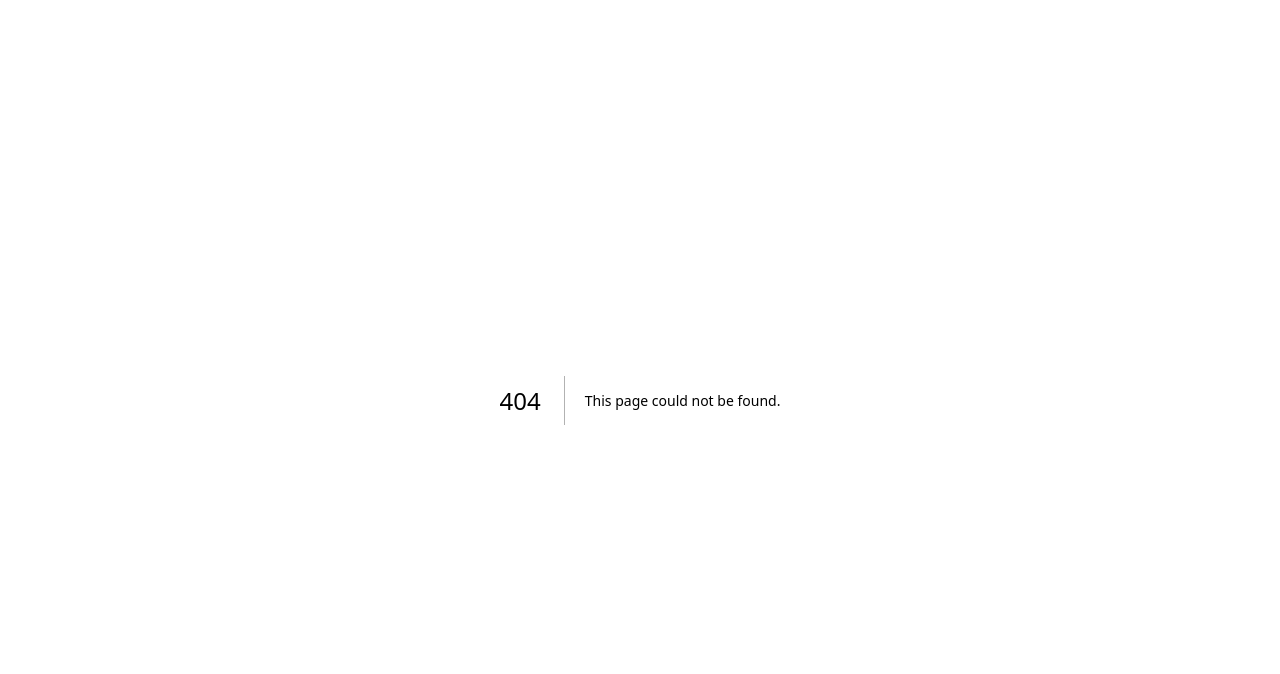
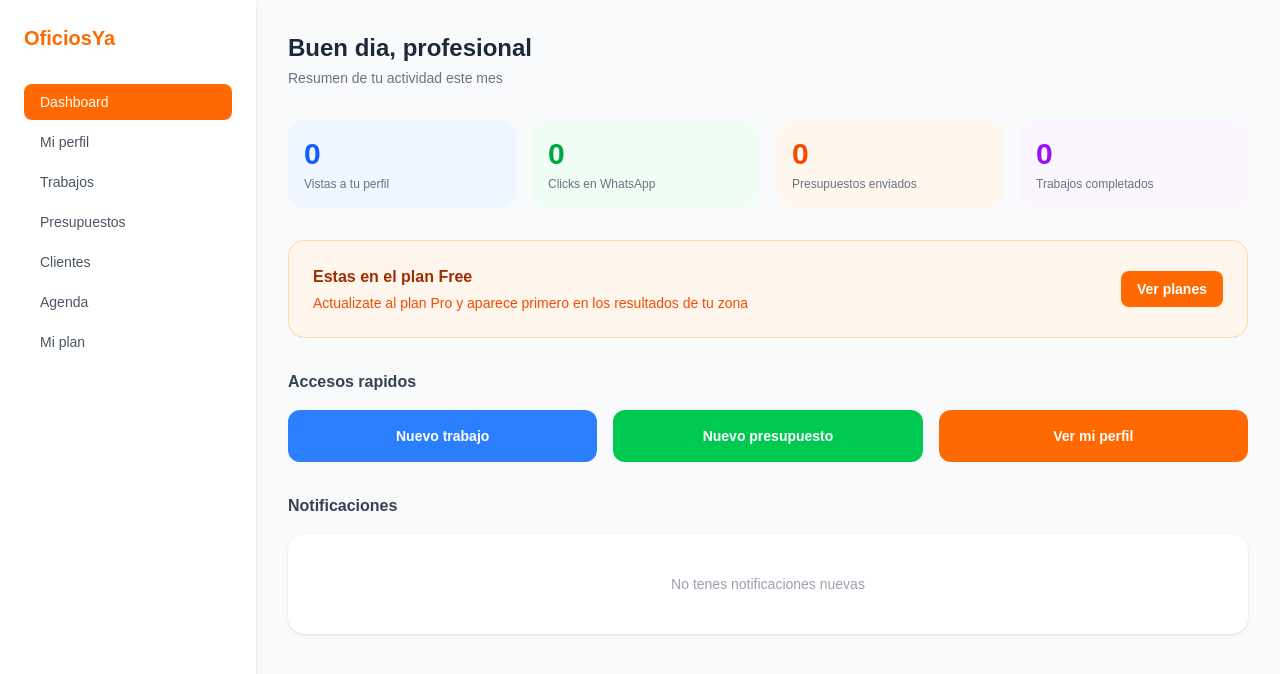
Before and after one commit to kaporay21/oficios, a Next.js app: page /dashboard in a window 1280 px wide. Before the commit this address had no page. Shown: the top 674 px of the page. Built offline with nearby package versions, Linux system fonts and the light colour scheme.

Commit message:
dashboard del profesional listo

```diff
--- /dev/null
+++ b/app/dashboard/page.tsx
@@ -0,0 +1,87 @@
+export default function Dashboard() {
+  return (
+    <div className="min-h-screen bg-gray-50 flex">
+
+      {/* SIDEBAR */}
+      <aside className="w-64 bg-white shadow-sm min-h-screen p-6 hidden md:block">
+        <a href="/" className="text-xl font-bold text-orange-500 block mb-8">OficiosYa</a>
+        <nav className="space-y-1">
+          {[
+            { label: "Dashboard", href: "/dashboard", activo: true },
+            { label: "Mi perfil", href: "/dashboard/perfil" },
+            { label: "Trabajos", href: "/dashboard/trabajos" },
+            { label: "Presupuestos", href: "/dashboard/presupuestos" },
+            { label: "Clientes", href: "/dashboard/clientes" },
+            { label: "Agenda", href: "/dashboard/agenda" },
+            { label: "Mi plan", href: "/dashboard/plan" },
+          ].map((item) => (
+            <a key={item.label} href={item.href} className={`block px-4 py-2 rounded-lg text-sm font-medium transition ${item.activo ? "bg-orange-500 text-white" : "text-gray-600 hover:bg-gray-100"}`}>
+              {item.label}
+            </a>
+          ))}
+        </nav>
+      </aside>
+
+      {/* CONTENIDO */}
+      <main className="flex-1 p-8">
+        <div className="mb-8">
+          <h1 className="text-2xl font-bold text-gray-800">Buen dia, profesional</h1>
+          <p className="text-gray-500 text-sm mt-1">Resumen de tu actividad este mes</p>
+        </div>
+
+        {/* KPIs */}
+        <div className="grid grid-cols-2 md:grid-cols-4 gap-4 mb-8">
+          {[
+            { label: "Vistas a tu perfil", valor: "0", color: "text-blue-600", bg: "bg-blue-50" },
+            { label: "Clicks en WhatsApp", valor: "0", color: "text-green-600", bg: "bg-green-50" },
+            { label: "Presupuestos enviados", valor: "0", color: "text-orange-600", bg: "bg-orange-50" },
+            { label: "Trabajos completados", valor: "0", color: "text-purple-600", bg: "bg-purple-50" },
+          ].map((kpi) => (
+            <div key={kpi.label} className={`${kpi.bg} rounded-2xl p-4`}>
+              <div className={`text-3xl font-bold ${kpi.color} mb-1`}>{kpi.valor}</div>
+              <div className="text-xs text-gray-500">{kpi.label}</div>
+            </div>
+          ))}
+        </div>
+
+        {/* BANNER FREE */}
+        <div className="bg-orange-50 border border-orange-200 rounded-2xl p-6 mb-8">
+          <div className="flex justify-between items-center">
+            <div>
+              <h3 className="font-semibold text-orange-800 mb-1">Estas en el plan Free</h3>
+              <p className="text-sm text-orange-600">Actualizate al plan Pro y aparece primero en los resultados de tu zona</p>
+            </div>
+            <a href="/dashboard/plan" className="bg-orange-500 text-white px-4 py-2 rounded-lg text-sm font-semibold hover:bg-orange-600 whitespace-nowrap ml-4">
+              Ver planes
+            </a>
+          </div>
+        </div>
+
+        {/* ACCESOS RAPIDOS */}
+        <div className="mb-8">
+          <h2 className="font-semibold text-gray-700 mb-4">Accesos rapidos</h2>
+          <div className="grid grid-cols-2 md:grid-cols-3 gap-4">
+            {[
+              { label: "Nuevo trabajo", href: "/dashboard/trabajos", color: "bg-blue-500" },
+              { label: "Nuevo presupuesto", href: "/dashboard/presupuestos", color: "bg-green-500" },
+              { label: "Ver mi perfil", href: "/profesional/mi-perfil", color: "bg-orange-500" },
+            ].map((acc) => (
+              <a key={acc.label} href={acc.href} className={`${acc.color} text-white rounded-xl p-4 text-sm font-semibold hover:opacity-90 text-center`}>
+                {acc.label}
+              </a>
+            ))}
+          </div>
+        </div>
+
+        {/* ULTIMAS NOTIFICACIONES */}
+        <div>
+          <h2 className="font-semibold text-gray-700 mb-4">Notificaciones</h2>
+          <div className="bg-white rounded-2xl shadow-sm p-6">
+            <p className="text-gray-400 text-sm text-center py-4">No tenes notificaciones nuevas</p>
+          </div>
+        </div>
+
+      </main>
+    </div>
+  );
+}
```
